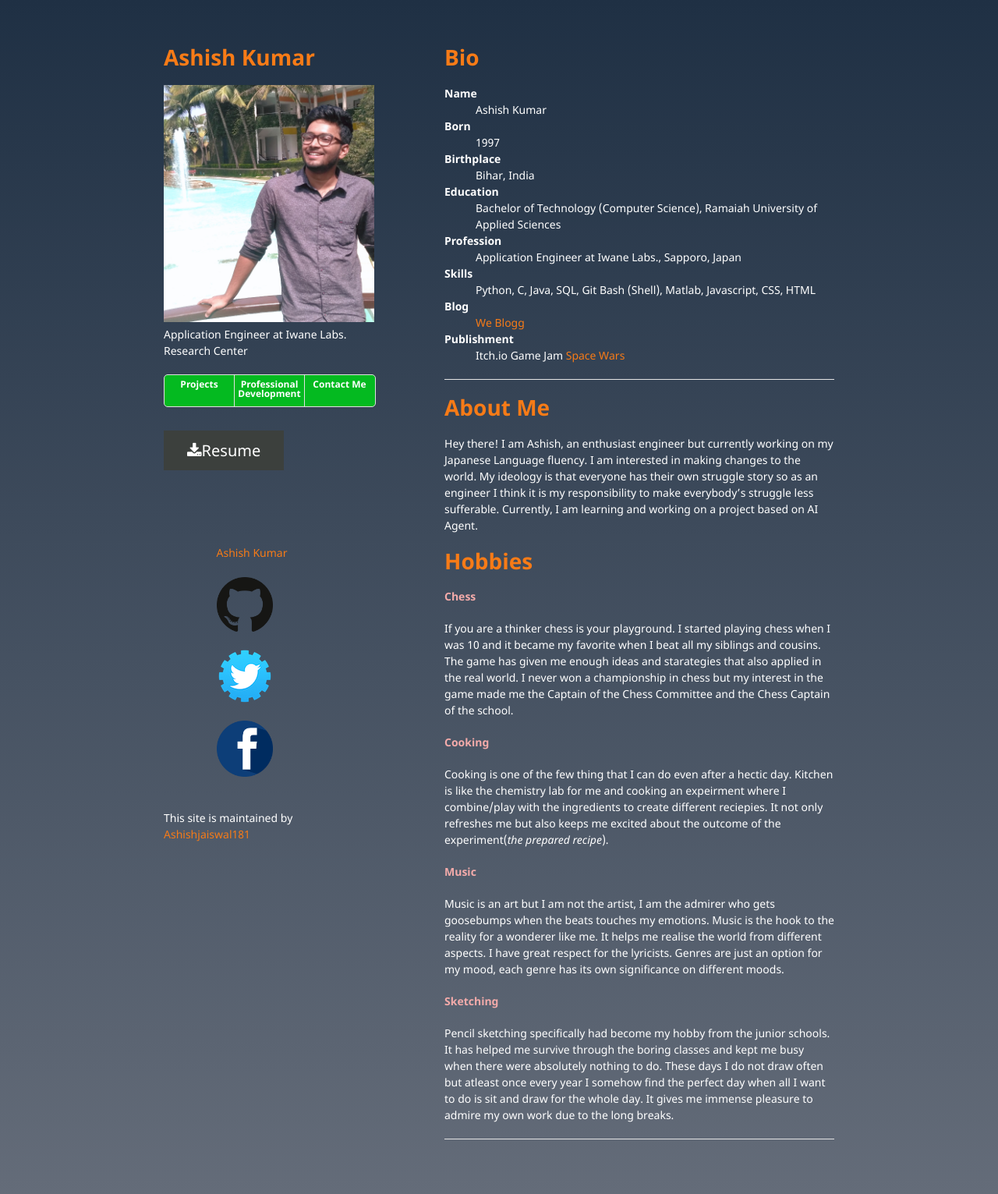
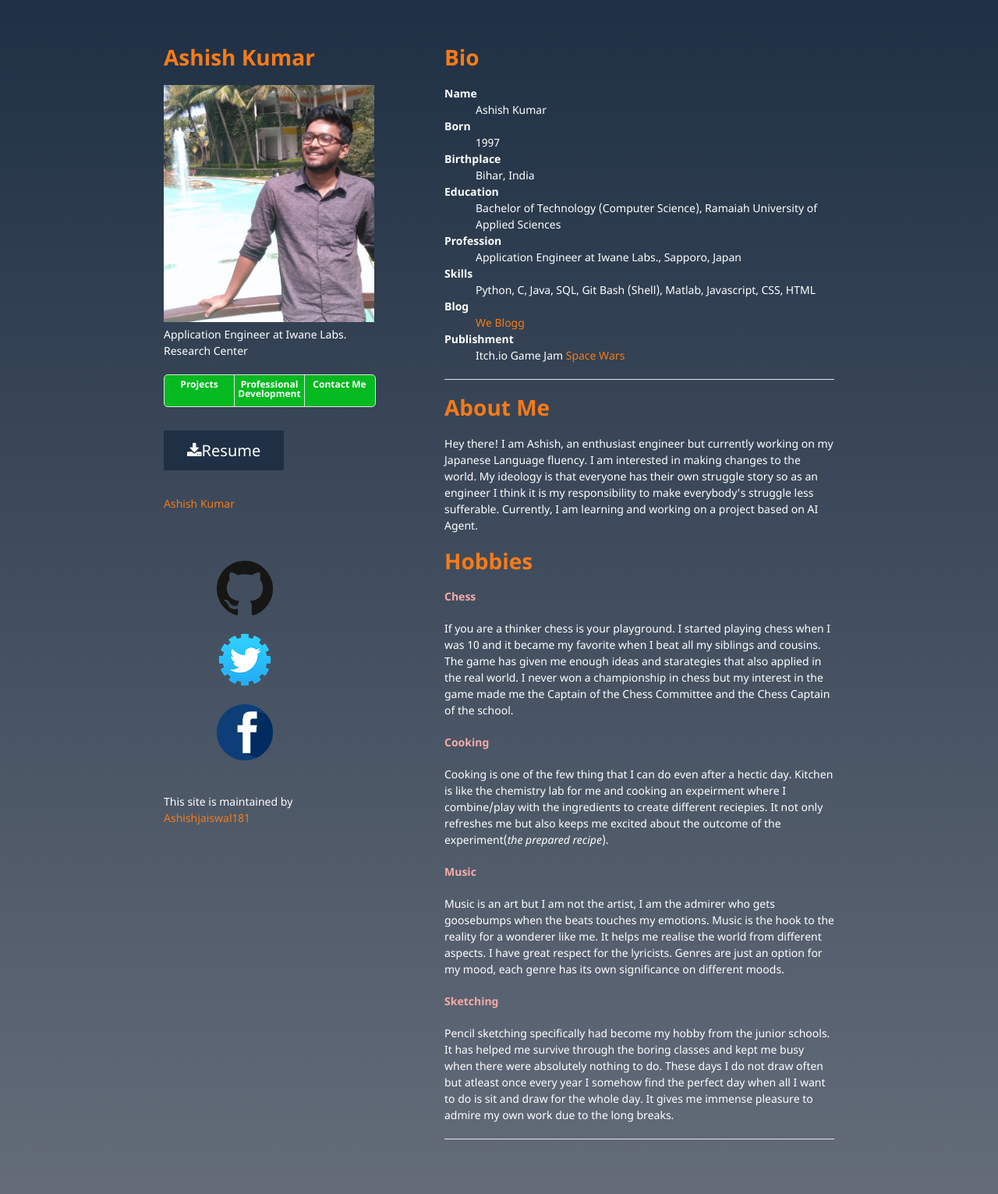
Before and after one commit to Ashishjaiswal181/Ashishjaiswal181.github.io, a Jekyll site: the page built from index.md, in a window 1280 px wide. Shown: the whole page at 78% size. Built offline with Jekyll 4.4.1, drawn with Linux system fonts in a browser that asks for light colours; comment, search, counter and statistics services are not loaded; our own code applies the rules of GitHub Pages for plain Markdown files.

Commit message:
Minor modifications

```diff
--- a/_layouts/default.html
+++ b/_layouts/default.html
@@ -47,7 +47,8 @@
             <a class="button" href="./docs/Resume_Ashish.pdf"><i class="fa fa-download"></i>Resume</a>
             <br><br>
             <br>
-
+            <script type="text/javascript" src="https://platform.linkedin.com/badges/js/profile.js" async defer></script>
+            <div class="LI-profile-badge" data-version="v1" data-size="medium" data-locale="en_US" data-type="vertical" data-theme="light" data-vanity="ashish-kumar-837349ab"><a class="LI-simple-link" href='https://in.linkedin.com/in/ashish-kumar-837349ab?trk=profile-badge'>Ashish Kumar</a></div>
             <br><br>
             <!--
         {% if site.show_downloads %}
@@ -65,9 +66,6 @@
         </section>
         <footer>
             <div class="links">
-               <br>
-               <script type="text/javascript" src="https://platform.linkedin.com/badges/js/profile.js" async defer></script>
-            <div class="LI-profile-badge" data-version="v1" data-size="medium" data-locale="en_US" data-type="vertical" data-theme="light" data-vanity="ashish-kumar-837349ab"><a class="LI-simple-link" href='https://in.linkedin.com/in/ashish-kumar-837349ab?trk=profile-badge'>Ashish Kumar</a></div>
                 <br>
                 <a href="{{ site.github.owner_url }}"><img src="/assets/img/github.png" style="display: block;max-width:72px;max-height:72px;width: auto;height: auto;"></a>
                 <br>
--- a/_sass/jekyll-theme-minimal.scss
+++ b/_sass/jekyll-theme-minimal.scss
@@ -11,7 +11,7 @@
 }
 
 .button {
-    background-color: #3c403d;
+    background-color: #1F3044;
     border: none;
     color: white;
     align-items: stretch;
```
